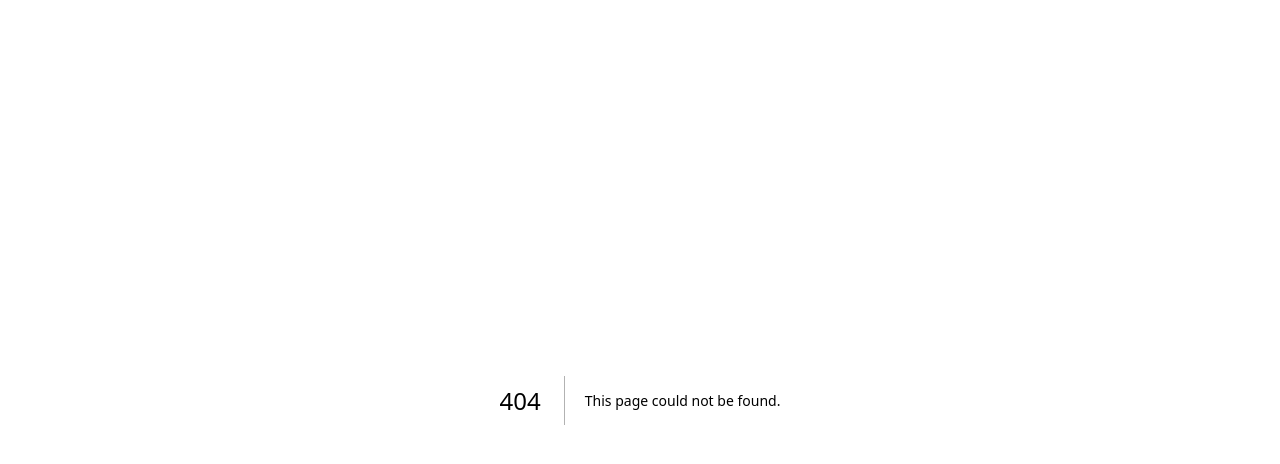
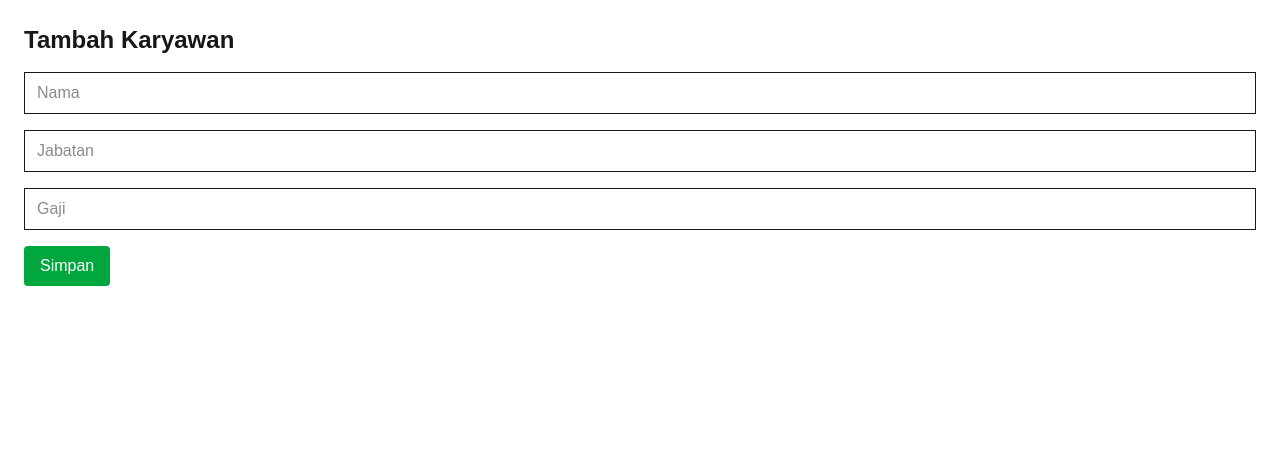
Before and after one commit to adyarizki/employee-dbcrud, a Next.js app: page /employee/create in a window 1280 px wide. Before the commit this address had no page. Shown: the top 464 px of the page. Built offline with nearby package versions, Linux system fonts and the light colour scheme.

Commit message:
create insert data and list employee

```diff
--- /dev/null
+++ b/app/employee/create/page.tsx
@@ -0,0 +1,53 @@
+'use client';
+import { useState } from 'react';
+import { useRouter } from 'next/navigation';
+
+export default function CreatePage() {
+  const router = useRouter();
+  const [form, setForm] = useState({ name: '', position: '', salary: '' });
+
+  const handleSubmit = async (e: React.FormEvent) => {
+    e.preventDefault();
+
+    await fetch('/api/employee', {
+      method: 'POST',
+      headers: {
+        'Content-Type': 'application/json',
+      },
+      body: JSON.stringify({
+        name: form.name,
+        position: form.position,
+        salary: Number(form.salary),
+      }),
+    });
+
+    router.push('/employee'); // bukan ke '/'
+  };
+
+  return (
+    <main className="p-6">
+      <h1 className="text-2xl font-bold mb-4">Tambah Karyawan</h1>
+      <form onSubmit={handleSubmit} className="space-y-4">
+        <input
+          className="border px-3 py-2 w-full"
+          placeholder="Nama"
+          onChange={e => setForm({ ...form, name: e.target.value })}
+        />
+        <input
+          className="border px-3 py-2 w-full"
+          placeholder="Jabatan"
+          onChange={e => setForm({ ...form, position: e.target.value })}
+        />
+        <input
+          className="border px-3 py-2 w-full"
+          placeholder="Gaji"
+          type="number"
+          onChange={e => setForm({ ...form, salary: e.target.value })}
+        />
+        <button className="bg-green-600 text-white px-4 py-2 rounded" type="submit">
+          Simpan
+        </button>
+      </form>
+    </main>
+  );
+}
--- a/app/employee/page.tsx
+++ b/app/employee/page.tsx
@@ -9,24 +9,24 @@ type Employee = {
   salary: number;
 };
 
-export default function HomePage() {
+export default function EmployeePage() {
   const [employees, setEmployees] = useState<Employee[]>([]);
 
   useEffect(() => {
-    fetch('/api/employees')
+    fetch('/api/employee') // Tetap valid
       .then(res => res.json())
       .then(data => setEmployees(data));
   }, []);
 
   const handleDelete = async (id: number) => {
-    await fetch(`/api/employees/${id}`, { method: 'DELETE' });
+    await fetch(`/api/employee/${id}`, { method: 'DELETE' });
     setEmployees(employees.filter(emp => emp.id !== id));
   };
 
   return (
     <main className="p-6">
       <h1 className="text-2xl font-bold mb-4">Daftar Karyawan</h1>
-      <Link href="/create" className="bg-blue-500 text-white px-4 py-2 rounded">+ Tambah Karyawan</Link>
+      <Link href="/employee/create" className="bg-blue-500 text-white px-4 py-2 rounded">+ Tambah Karyawan</Link>
       <ul className="mt-4 space-y-2">
         {employees.map(emp => (
           <li key={emp.id} className="border p-3 rounded flex justify-between items-center">
@@ -36,7 +36,7 @@ export default function HomePage() {
               <p className="text-sm text-gray-500">Rp {emp.salary.toLocaleString()}</p>
             </div>
             <div className="flex gap-3">
-              <Link href={`/edit/${emp.id}`} className="text-blue-600">Edit</Link>
+              <Link href={`/employee/edit/${emp.id}`} className="text-blue-600">Edit</Link>
               <button onClick={() => handleDelete(emp.id)} className="text-red-500">Hapus</button>
             </div>
           </li>
--- a/app/page.tsx
+++ b/app/page.tsx
@@ -1,6 +1,8 @@
+import { redirect } from 'next/navigation'
 import Image from "next/image";
 
 export default function Home() {
+  redirect('/employee');
   return (
     <div className="font-sans grid grid-rows-[20px_1fr_20px] items-center justify-items-center min-h-screen p-8 pb-20 gap-16 sm:p-20">
       <main className="flex flex-col gap-[32px] row-start-2 items-center sm:items-start">
```
